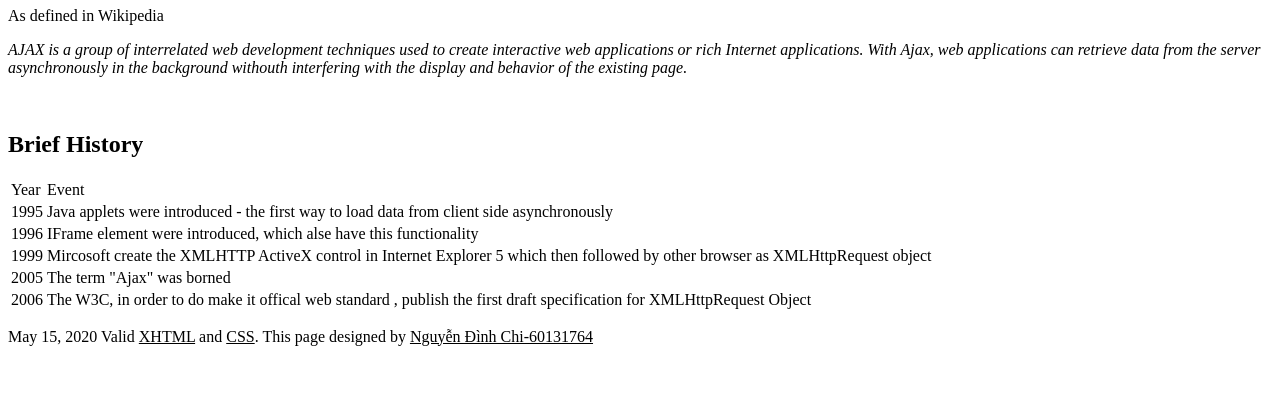
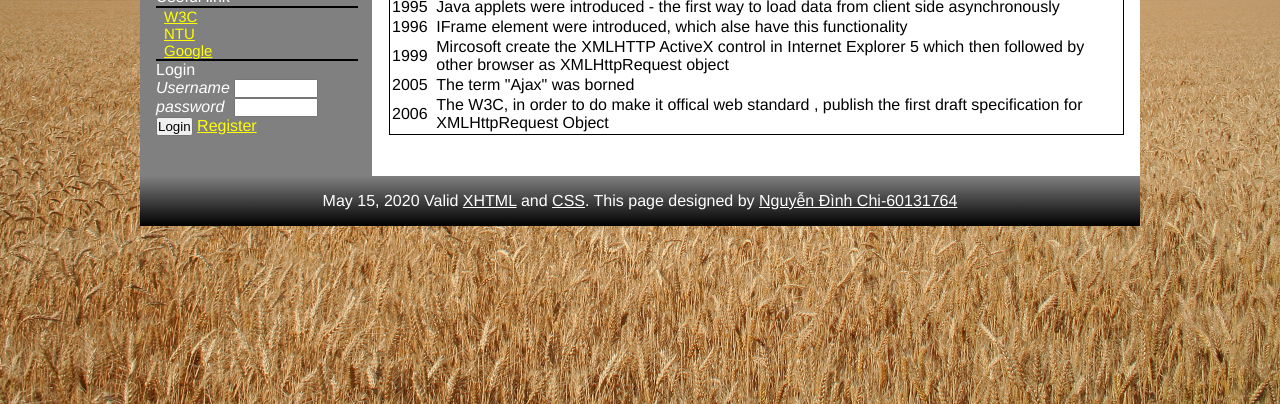
Before and after one commit to 60-CNTT-2/NguyenDinhChi-60131764, a plain HTML site: page Kiemtra/html/index.html in a window 1280 px wide. Shown: the part 396-800 px from the top of the page. Drawn offline with Linux system fonts and the light colour scheme; the site is published under a folder, as on GitHub Pages, so addresses that start at the root find nothing.

Commit message:
Update index.html

```diff
--- a/Kiemtra/html/index.html
+++ b/Kiemtra/html/index.html
@@ -7,7 +7,7 @@
 </head>
 
 <body>
-    <link rel="stylesheet" href="/Kiemtra/css/style.css" title="Stlye" />
+    <link rel="stylesheet" href="../css/style.css" title="Stlye" />
     <div class="container">
 
         <div id="header">
```
